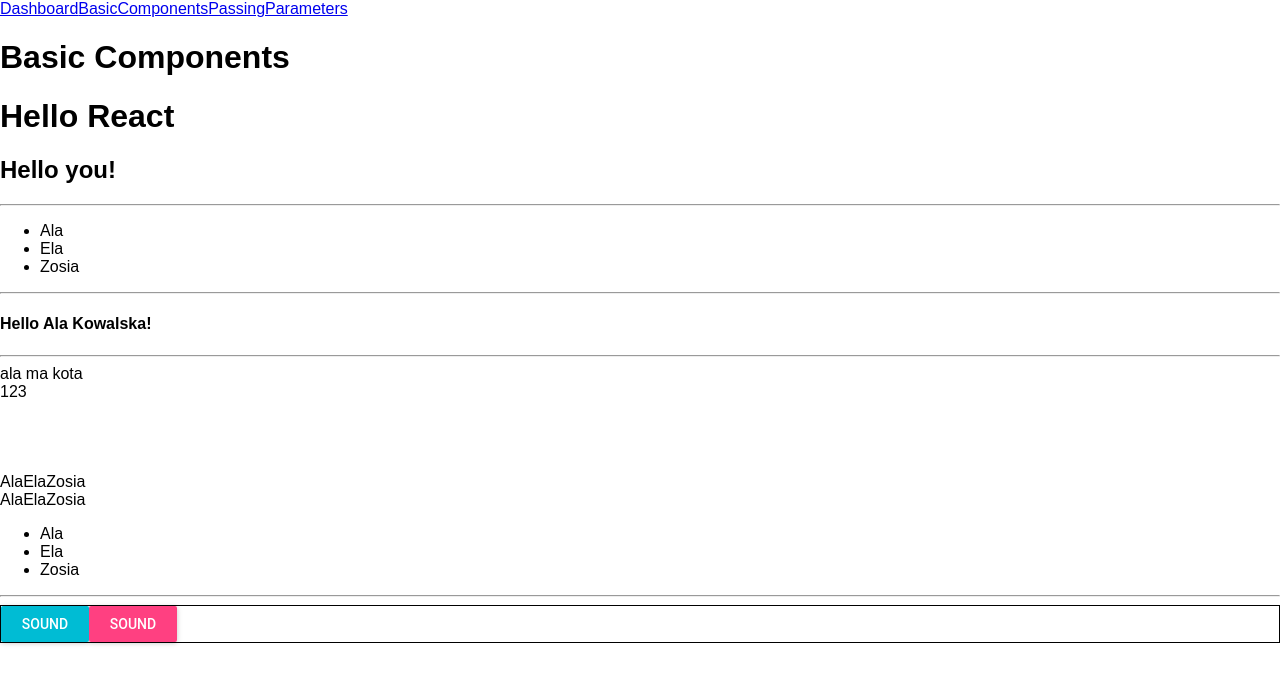
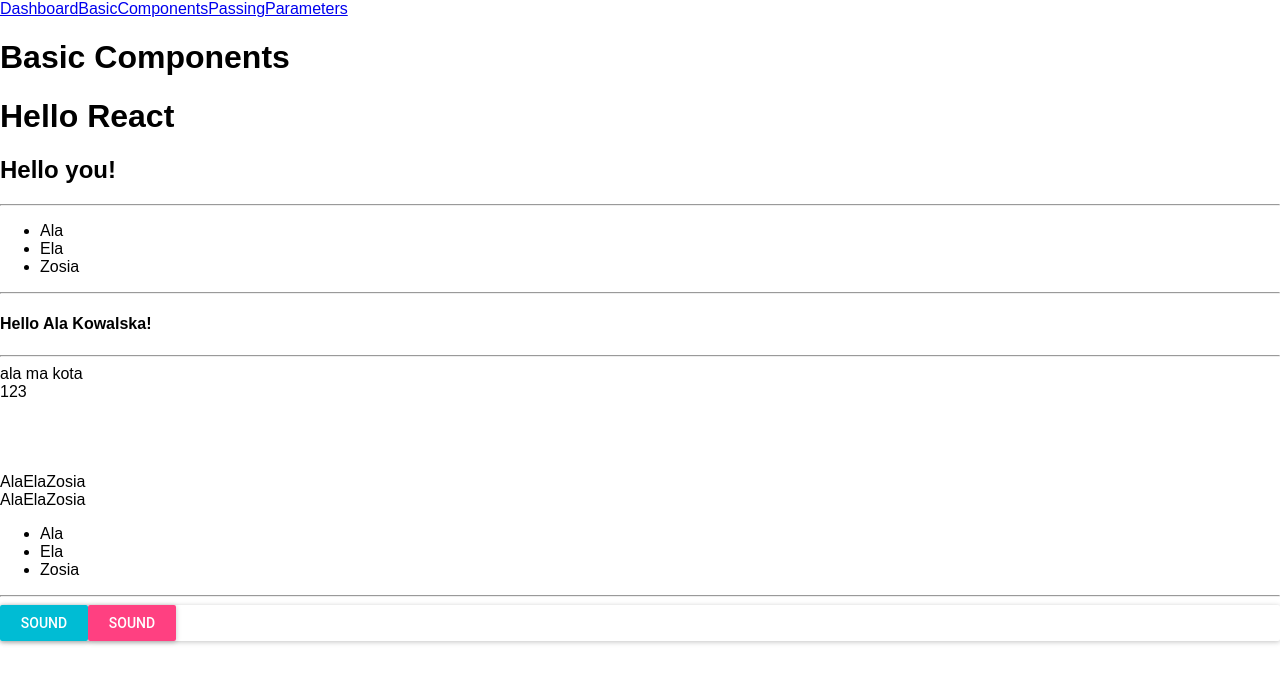
Before and after one commit to agataokolska/React-aplikacja-testowa, a React (Create React App) app: page /basiccomponents in a window 1280 px wide. Shown: the top 684 px of the page. Built offline with nearby package versions, Linux system fonts and the light colour scheme.

Commit message:
border changed to paper from material-ui

```diff
--- a/src/BasicComponents/SingingButtonWithBorder.js
+++ b/src/BasicComponents/SingingButtonWithBorder.js
@@ -1,15 +1,16 @@
 import React from 'react'
-import Border from './Border'
+
 import SingingButton from './SingingButton'
+import Paper from 'material-ui/Paper'
 
 const SingingButtonWithBorder = (props) => (
-    <Border>
+    <Paper>
         <SingingButton
         label={props.label}
         sound={props.sound}
         makeSound={props.makeSound}
          />
-    </Border>
+    </Paper>
 )
 
 export default SingingButtonWithBorder
```
